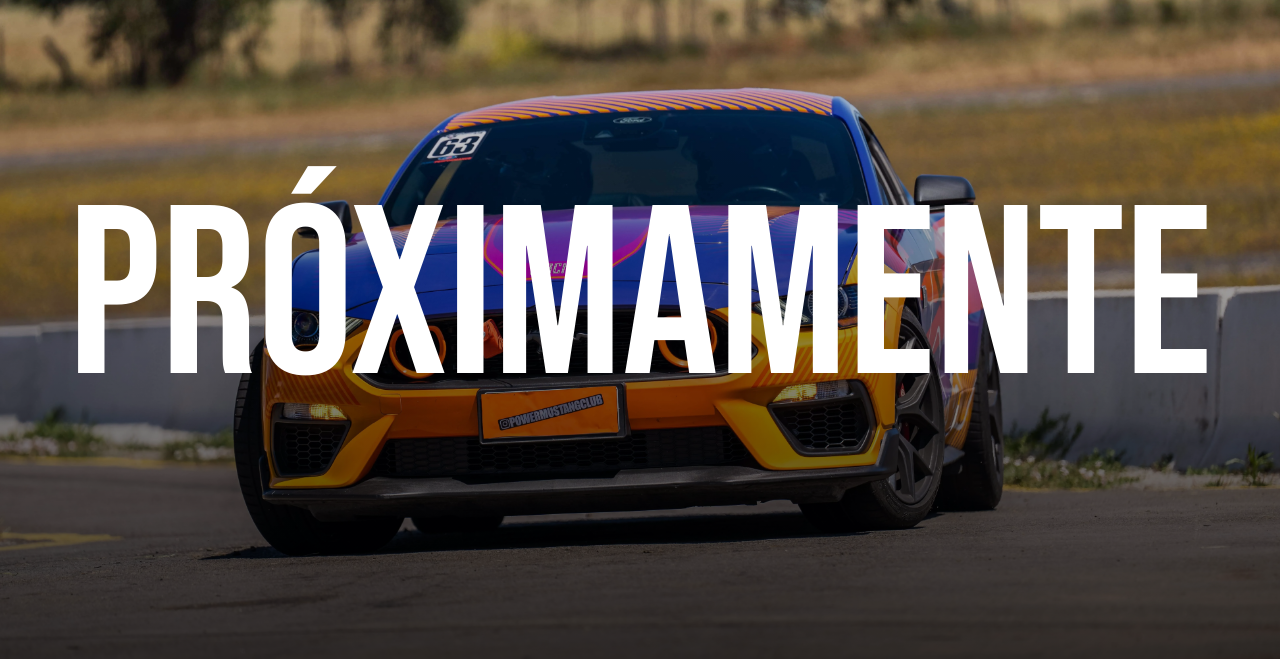
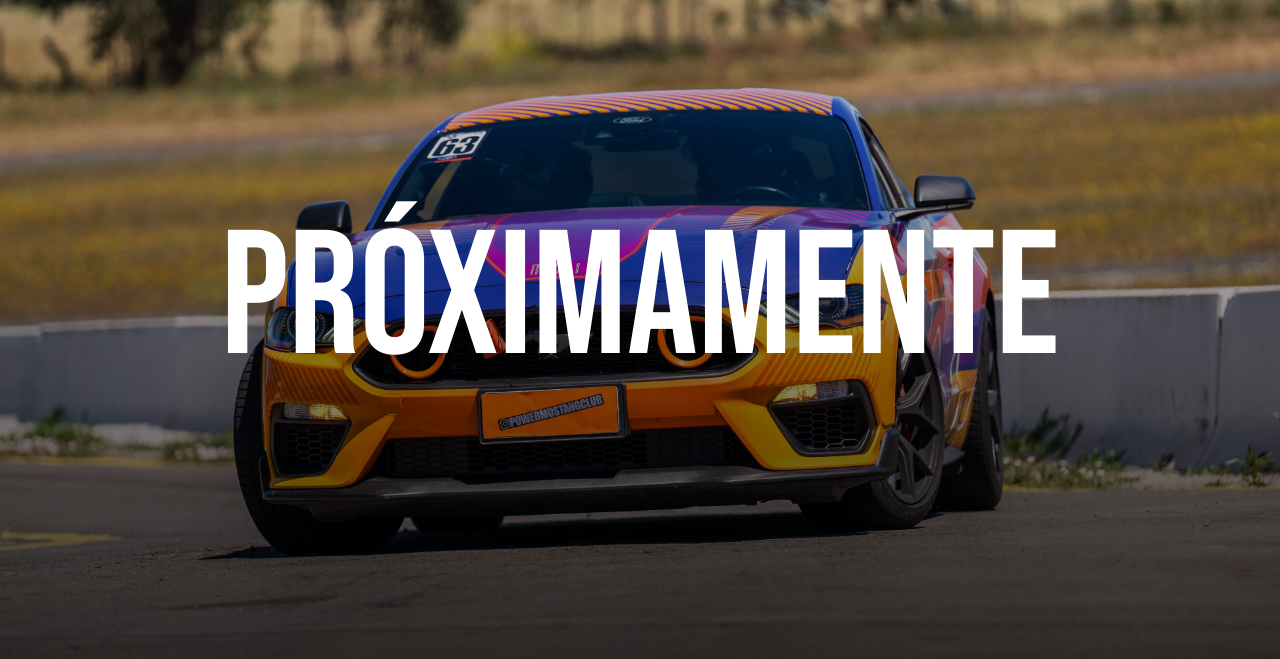
Before and after one commit to JAEP1/prototipotest, a plain HTML site: page index.html in a window 1280 px wide. Shown: the part 99-758 px from the top of the page. Drawn offline with nearby package versions, Linux system fonts and the light colour scheme; animation ran at ten frames a second.

Commit message:
Update style.css

```diff
--- a/style.css
+++ b/style.css
@@ -209,7 +209,7 @@ margin-top: 2rem;
 .image-title h2 {
 
   color: white;
-  font-size: 15rem;
+  font-size: 11rem;
   margin: 0;
 }
 
```
